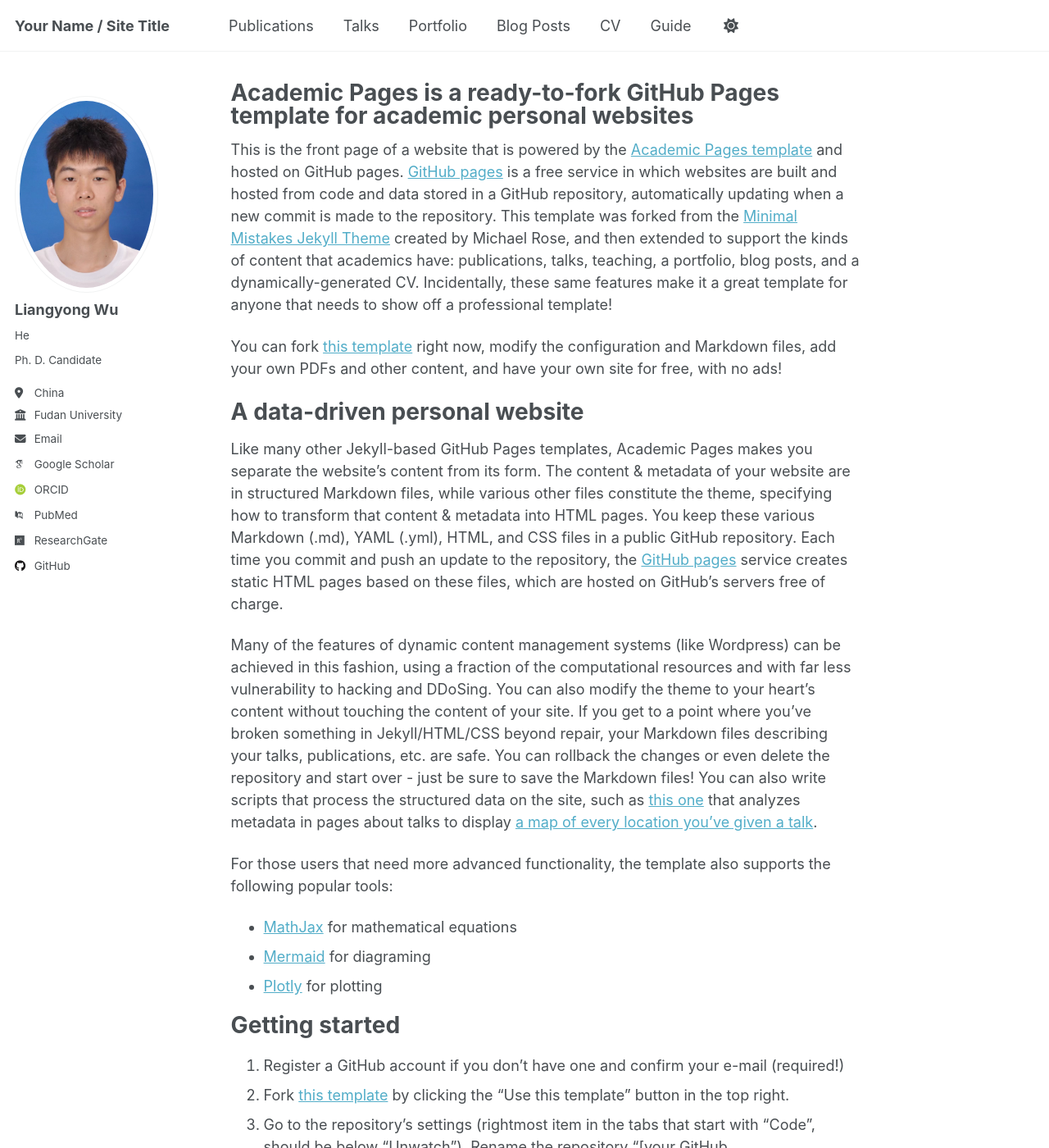
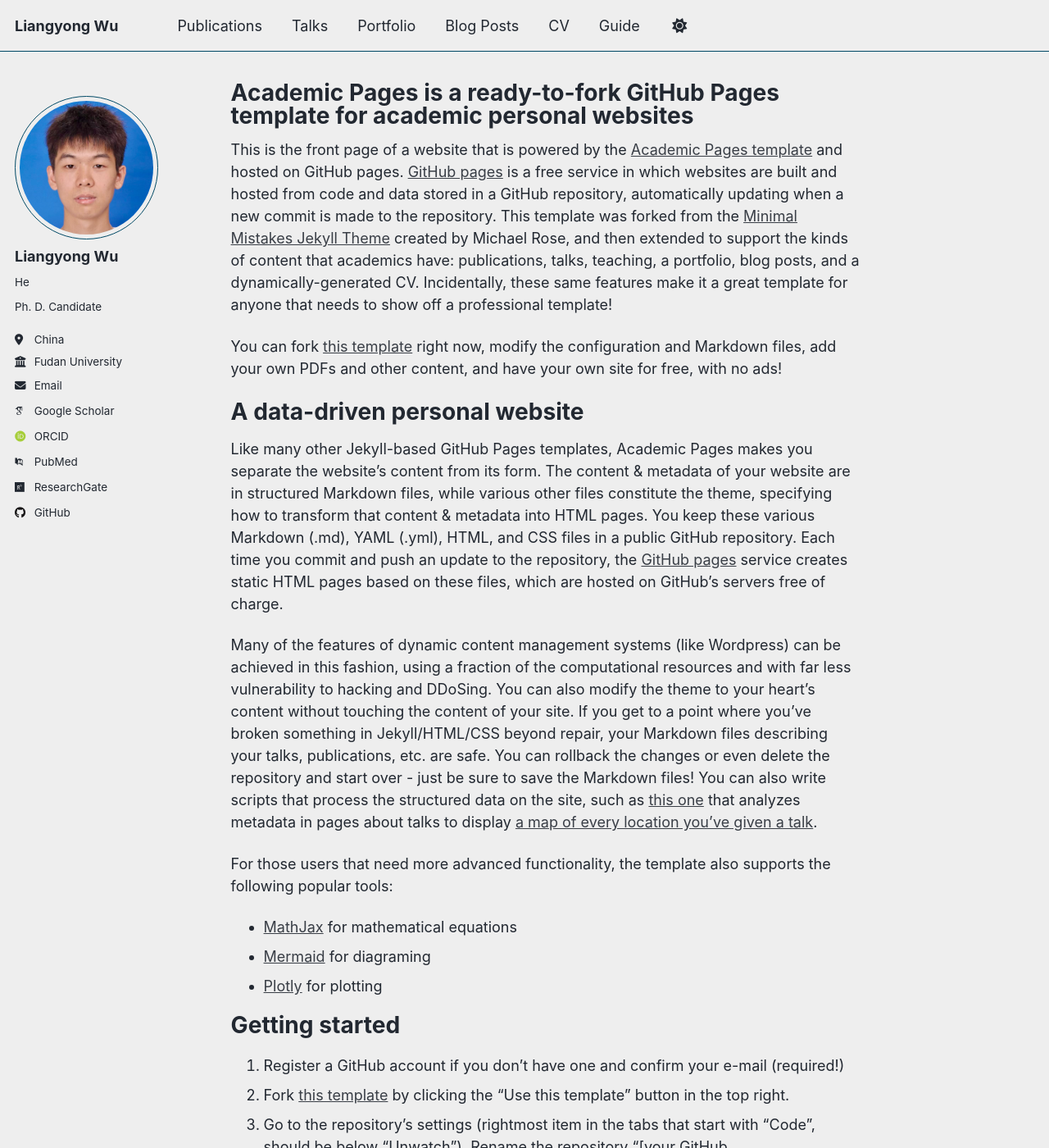
Before and after one commit to Myerrs/myerrs.github.io, a Jekyll site: the page built from _pages/about.md, in a window 1280 px wide and 1400 px high. Shown: the whole window at 82% size. Built offline with Jekyll 4.4.1, drawn with Linux system fonts in a browser that asks for light colours; some web fonts are replaced; a script that is not in the unit is left out; some of the changed text lies outside the part shown.

Commit message:
change config and profile

```diff
--- a/_config.yml
+++ b/_config.yml
@@ -8,11 +8,11 @@
 
 # Basic Site Settings
 locale                   : "en-US"
-site_theme               : "default" # Currently available options are "default", "air"
-title                    : "Your Name / Site Title"
+site_theme               : "air" # Currently available options are "default", "air"
+title                    : "Liangyong Wu"
 title_separator          : "-"
-name                     : &name "Your Name"
-description              : &description "Your Name's academic portfolio"   # Update this with a general description of your site, this is the default if not overridden by a page
+name                     : &name "Liangyong Wu"
+description              : &description "Liangyong Wu's academic portfolio"   # Update this with a general description of your site, this is the default if not overridden by a page
 url                      : https://myerrs.github.io # The base hostname & protocol for your site e.g. "https://[your GitHub username].github.io",
                                                            # or if you already have some other page hosted on Github then use "https://[your GitHub username].github.io/[Your Repo Name]"
 baseurl                  : "" # the subpath of your site, e.g. "/blog"
@@ -23,7 +23,7 @@
 #               Additional customization can be done by editing /_includes/author-profile.html
 author:
   # Biographic information
-  avatar           : "profile.png"
+  avatar           : "profile.jpeg"
   name             : "Liangyong Wu"
   pronouns         : "He"
   bio              : "Ph. D. Candidate"
```
Also changed, not shown: images/profile.jpeg (added), 1 other file.
